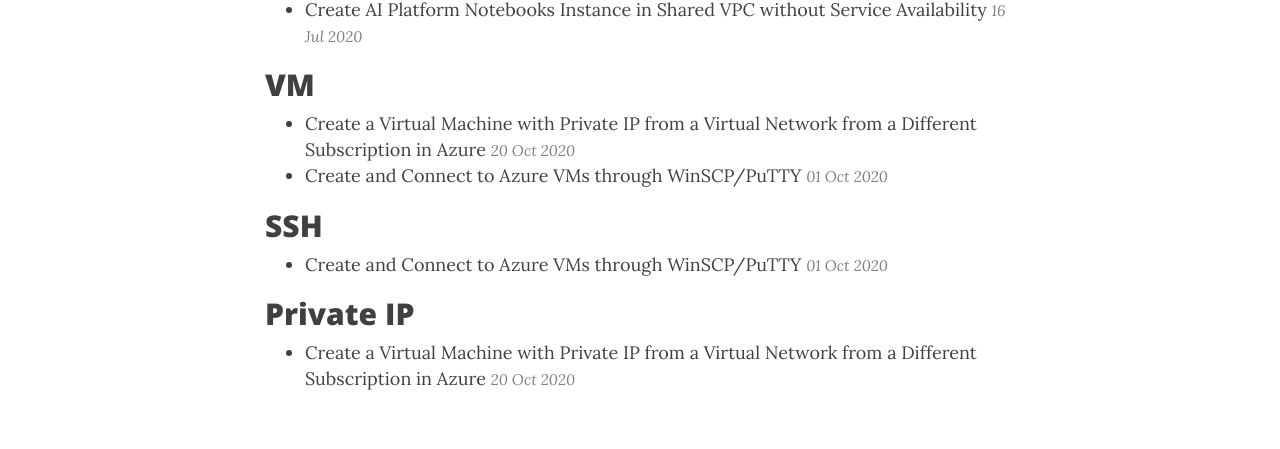
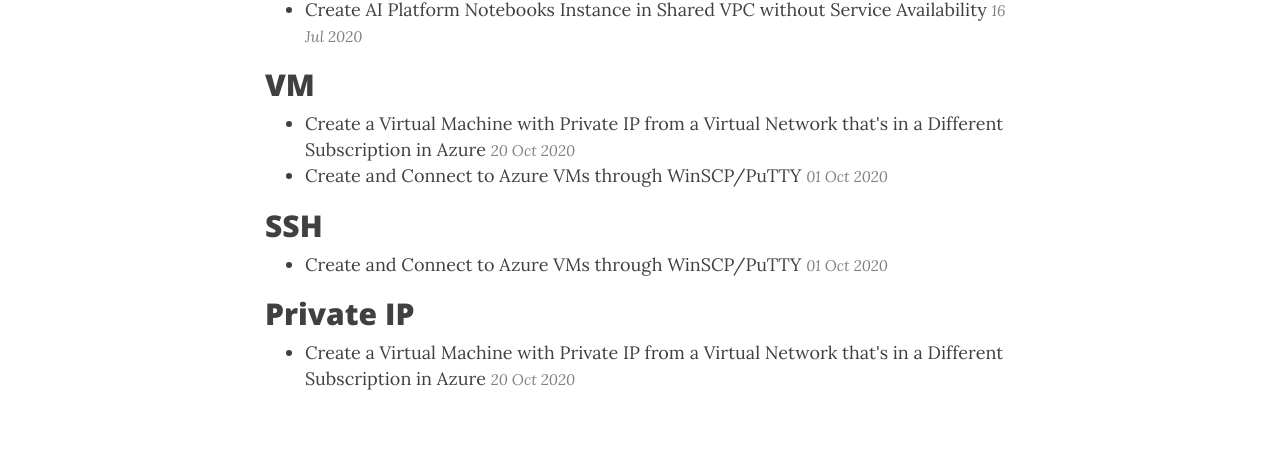
Before and after one commit to stonefl/stonefl.github.io, a Jekyll site: the page built from archives/tags.html, in a window 1280 px wide and 900 px high, scrolled down 3605 px. Shown: the part 148-597 px from the top of the window. Built offline with Jekyll 4.4.1, drawn with Linux system fonts in a browser that asks for light colours; nearby versions of some CDN libraries; comment, search, counter and statistics services are not loaded.

Commit message:
Update 2020-10-20-create-a-virtual-machine-with-private-ip-from-a-virtual-network.md

```diff
--- a/_posts/2020-10-20-create-a-virtual-machine-with-private-ip-from-a-virtual-network.md
+++ b/_posts/2020-10-20-create-a-virtual-machine-with-private-ip-from-a-virtual-network.md
@@ -2,7 +2,7 @@
 layout: post
 published: true
 title: >-
-  Create a Virtual Machine with Private IP from a Virtual Network from a
+  Create a Virtual Machine with Private IP from a Virtual Network that's in a
   Different Subscription in Azure
 date: '2020-10-20'
 categories:
```
